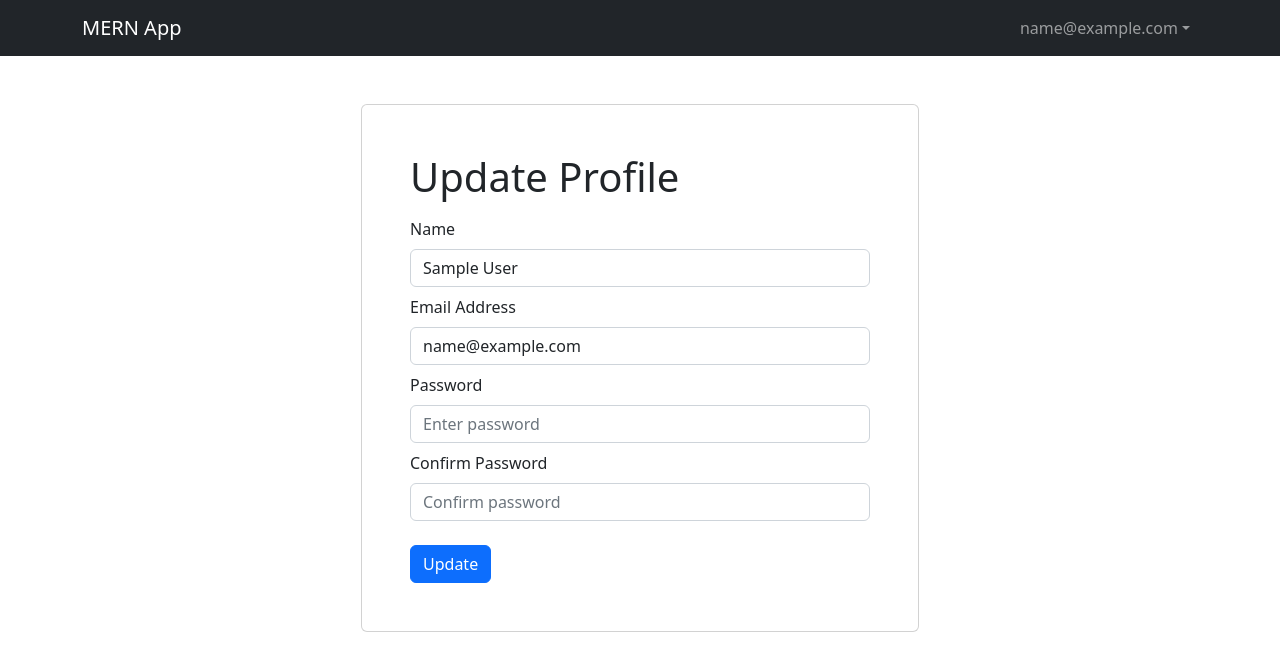
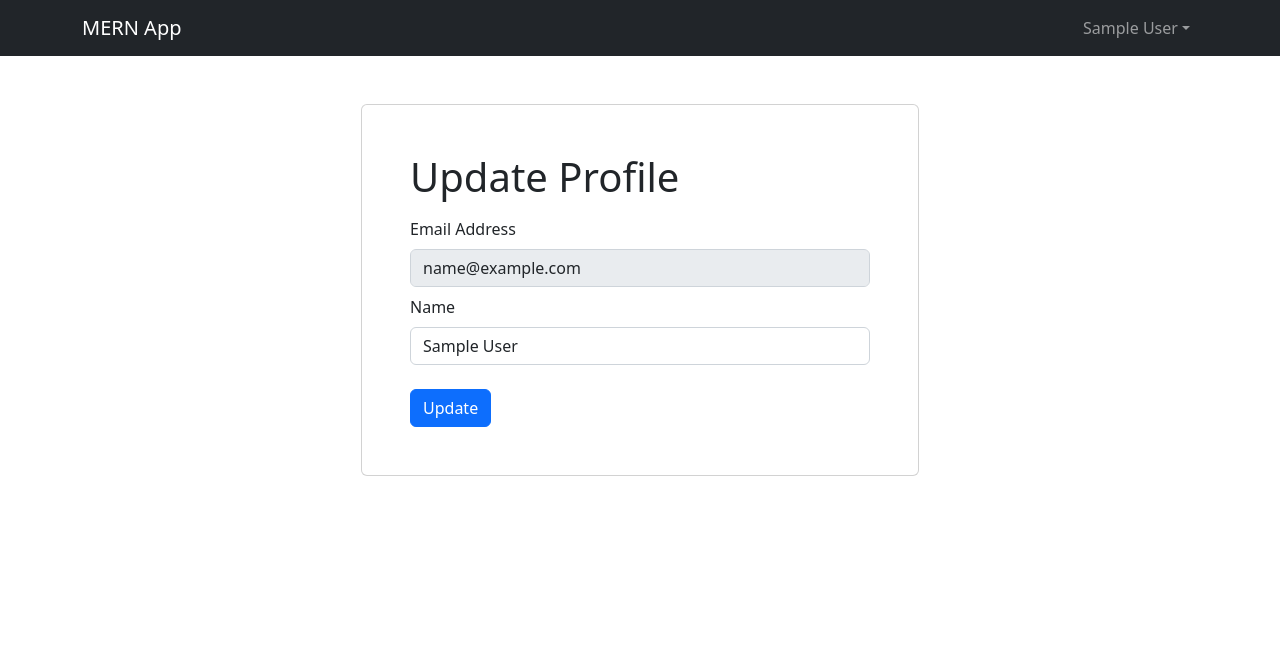
Before and after one commit to nahid111/blog-frontend, a React (Vite) app: page /profile in a window 1280 px wide. Shown: the top 670 px of the page. Built offline with nearby package versions, Linux system fonts and the light colour scheme; sample sign-in values are in the browser's storage.

Commit message:
Update profile

```diff
--- a/src/components/Header.jsx
+++ b/src/components/Header.jsx
@@ -35,7 +35,7 @@ const Header = () => {
             <Nav className="ms-auto">
               {userInfo ? (
                 <>
-                  <NavDropdown title={userInfo.email} id="username">
+                  <NavDropdown title={userInfo.name} id="username">
                     <LinkContainer to="/profile">
                       <NavDropdown.Item>Profile</NavDropdown.Item>
                     </LinkContainer>
--- a/src/screens/ProfileScreen.jsx
+++ b/src/screens/ProfileScreen.jsx
@@ -1,15 +1,18 @@
 import { useState, useEffect } from "react";
 import { Form, Button } from "react-bootstrap";
-import { useSelector } from "react-redux";
+import { useSelector, useDispatch } from "react-redux";
 import FormContainer from "../components/FormContainer";
+import Loader from "../components/Loader";
+import { toast } from "react-toastify";
+import { useUpdateUserMutation } from "../slices/usersApiSlice";
+import { setCredentials } from "../slices/authSlice";
 
 const ProfileScreen = () => {
   const [email, setEmail] = useState("");
   const [name, setName] = useState("");
-  const [password, setPassword] = useState("");
-  const [confirmPassword, setConfirmPassword] = useState("");
-
+  const dispatch = useDispatch();
   const { userInfo } = useSelector((state) => state.auth);
+  const [updateUser, { isLoading }] = useUpdateUserMutation();
 
   useEffect(() => {
     setName(userInfo.name);
@@ -18,15 +21,34 @@ const ProfileScreen = () => {
 
   const submitHandler = async (e) => {
     e.preventDefault();
-    console.log("submit");
+    try {
+      const res = await updateUser({ name, email }).unwrap();
+      dispatch(setCredentials({ ...userInfo, ...res }));
+      toast.success("Successfully updated user");
+    } catch (err) {
+      toast.error(err?.data?.detail, { theme: "colored" });
+    }
   };
 
   return (
     <>
+      {isLoading ? (
+        <Loader />
+      ) : (
         <FormContainer>
           <h1>Update Profile</h1>
 
           <Form onSubmit={submitHandler}>
+            <Form.Group className="my-2" controlId="email">
+              <Form.Label>Email Address</Form.Label>
+              <Form.Control
+                type="email"
+                placeholder="Enter email"
+                value={email}
+                disabled
+              ></Form.Control>
+            </Form.Group>
+
             <Form.Group className="my-2" controlId="name">
               <Form.Label>Name</Form.Label>
               <Form.Control
@@ -36,40 +58,13 @@ const ProfileScreen = () => {
                 onChange={(e) => setName(e.target.value)}
               ></Form.Control>
             </Form.Group>
-          <Form.Group className="my-2" controlId="email">
-            <Form.Label>Email Address</Form.Label>
-            <Form.Control
-              type="email"
-              placeholder="Enter email"
-              value={email}
-              onChange={(e) => setEmail(e.target.value)}
-            ></Form.Control>
-          </Form.Group>
-          <Form.Group className="my-2" controlId="password">
-            <Form.Label>Password</Form.Label>
-            <Form.Control
-              type="password"
-              placeholder="Enter password"
-              value={password}
-              onChange={(e) => setPassword(e.target.value)}
-            ></Form.Control>
-          </Form.Group>
-
-          <Form.Group className="my-2" controlId="confirmPassword">
-            <Form.Label>Confirm Password</Form.Label>
-            <Form.Control
-              type="password"
-              placeholder="Confirm password"
-              value={confirmPassword}
-              onChange={(e) => setConfirmPassword(e.target.value)}
-            ></Form.Control>
-          </Form.Group>
 
             <Button type="submit" variant="primary" className="mt-3">
               Update
             </Button>
           </Form>
         </FormContainer>
+      )}
     </>
   );
 };
--- a/src/slices/usersApiSlice.js
+++ b/src/slices/usersApiSlice.js
@@ -22,8 +22,20 @@ export const userApiSlice = apiSlice.injectEndpoints({
         url: `${URL_PREFIX}/users/current/`,
         method: "GET"
       })
+    }),
+    updateUser: builder.mutation({
+      query: (data) => ({
+        url: `${URL_PREFIX}/users/current/`,
+        method: "PUT",
+        body: data
+      })
     })
   })
 });
 
-export const { useLoginMutation, useUserDetailsMutation, useRegisterMutation } = userApiSlice;
+export const {
+  useLoginMutation,
+  useUserDetailsMutation,
+  useRegisterMutation,
+  useUpdateUserMutation
+} = userApiSlice;
```
Lines whose indentation alone changed are shown as unchanged.
